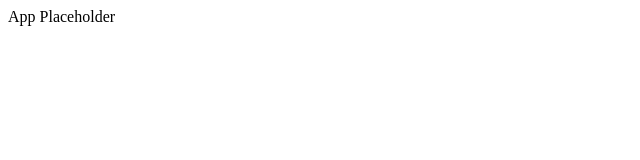
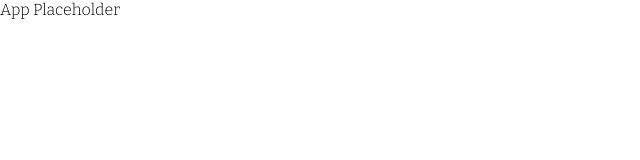
Before and after one commit to profydev/reddit-timer-kuldeep230, a React (Create React App) app: page / in a window 1280 px wide. Shown: the top 160 px of the page, without its empty margins (0-640 px from the left). Built offline with nearby package versions, Linux system fonts and the light colour scheme.

Commit message:
Global styles added with styled-components

```diff
--- a/package.json
+++ b/package.json
@@ -8,7 +8,8 @@
     "@testing-library/user-event": "^12.0.11",
     "react": "^17.0.1",
     "react-dom": "^17.0.1",
-    "react-scripts": "^4.0.1"
+    "react-scripts": "^4.0.1",
+    "styled-components": "^5.3.0"
   },
   "scripts": {
     "start": "react-scripts start",
@@ -44,5 +45,8 @@
     "eslint-plugin-react": "^7.20.3",
     "eslint-plugin-react-hooks": "^4.0.6",
     "husky": "^5.1.3"
+  },
+  "resolutions": {
+    "styled-components": "^5"
   }
 }
--- a/public/index.html
+++ b/public/index.html
@@ -15,6 +15,18 @@
       user's mobile device or desktop. See https://developers.google.com/web/fundamentals/web-app-manifest/
     -->
     <link rel="manifest" href="%PUBLIC_URL%/manifest.json" />
+    <link rel="preconnect" href="https://fonts.googleapis.com" />
+    <link rel="preconnect" href="https://fonts.gstatic.com" crossorigin />
+    <link
+      href="https://fonts.googleapis.com/css2?family=Bitter:wght@300&display=swap"
+      rel="stylesheet"
+    />
+    <link rel="preconnect" href="https://fonts.googleapis.com" />
+    <link rel="preconnect" href="https://fonts.gstatic.com" crossorigin />
+    <link
+      href="https://fonts.googleapis.com/css2?family=Montserrat:wght@300&display=swap"
+      rel="stylesheet"
+    />
     <!--
       Notice the use of %PUBLIC_URL% in the tags above.
       It will be replaced with the URL of the `public` folder during the build.
--- a/src/App.js
+++ b/src/App.js
@@ -1,8 +1,11 @@
-import React from 'react';
+/* eslint-disable quotes */
+import React from "react";
+import GlobalStyle from "./globalStyles";
 
 function App() {
   return (
     <div>
+      <GlobalStyle />
       App Placeholder
     </div>
   );
--- /dev/null
+++ b/src/globalStyles.js
@@ -0,0 +1,13 @@
+// global styles
+/* eslint-disable quotes */
+import { createGlobalStyle } from "styled-components";
+
+const GlobalStyle = createGlobalStyle`
+body{
+    margin:0;
+    padding:0;
+    font-family: 'bitter', sans-serif;
+}
+`;
+
+export default GlobalStyle;
```
Also changed, not shown: 1 other file (tests, documents, lock files or other folders).
